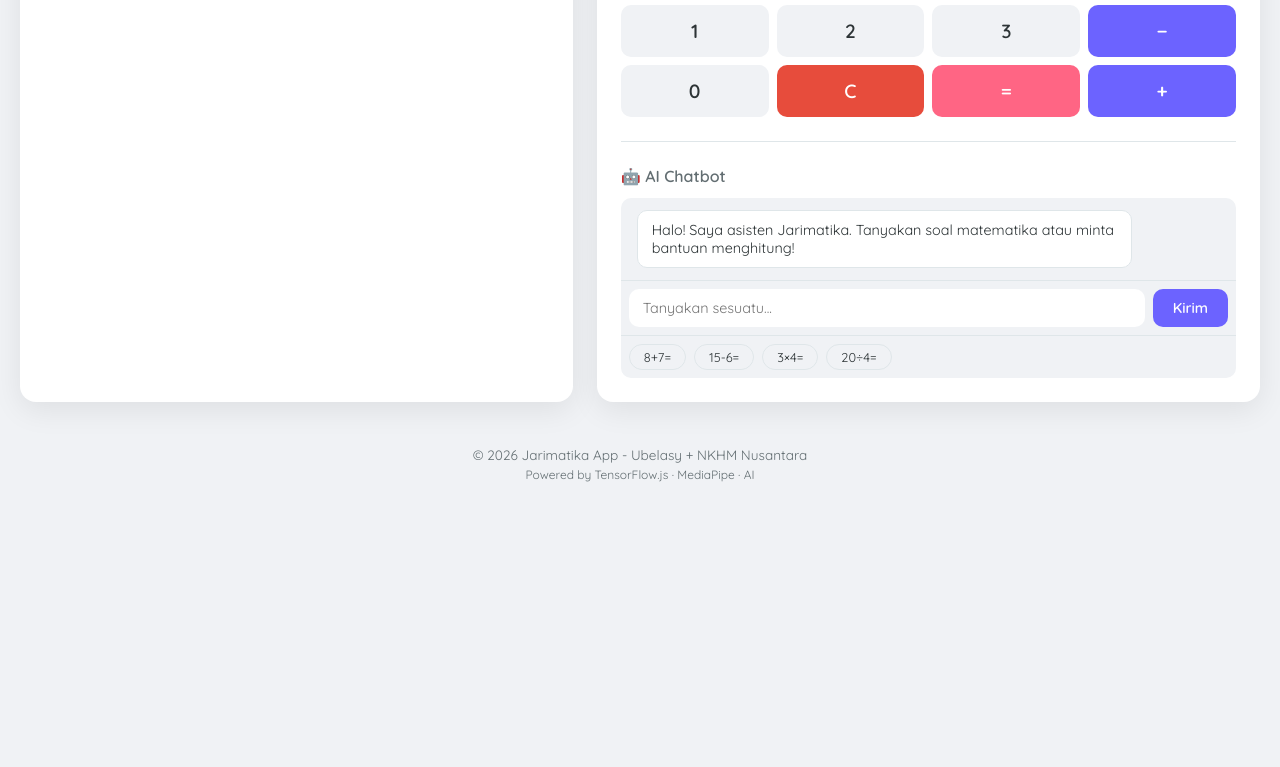
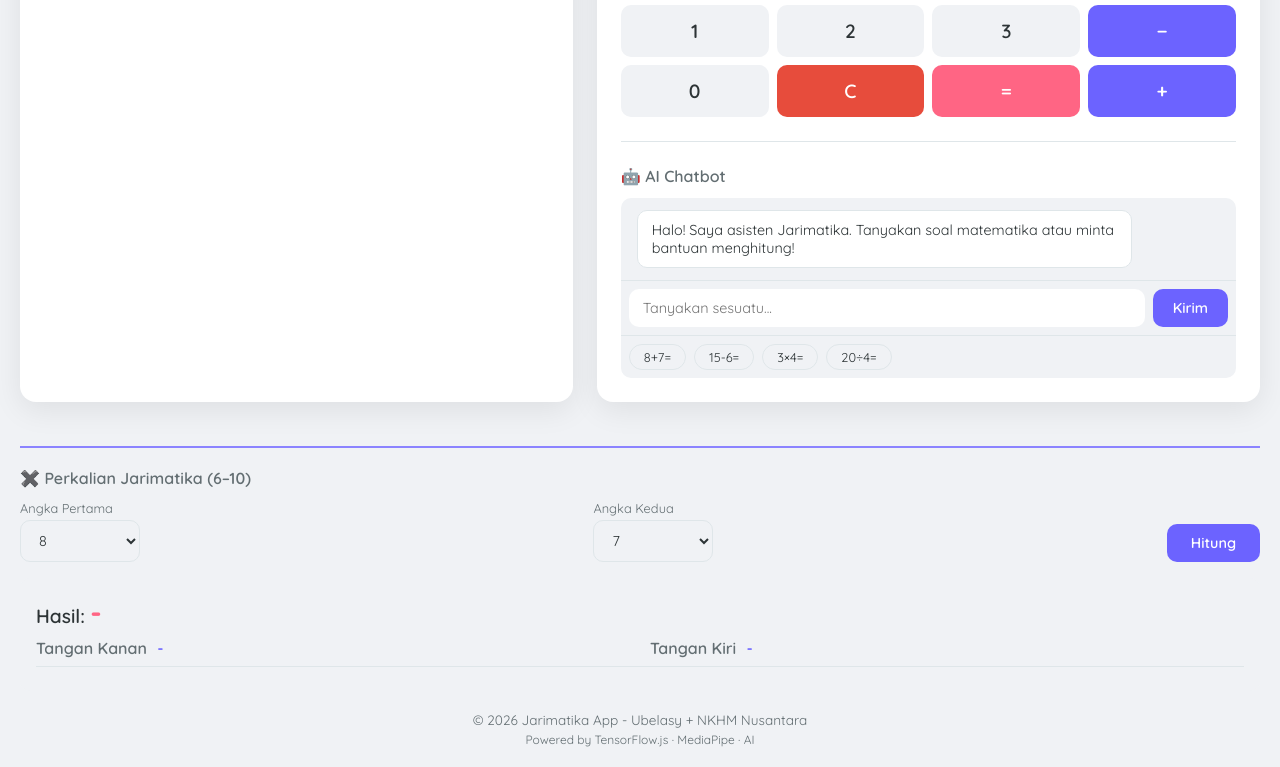
Before and after one commit to SRPakpahanSST/Jarimatika-App, a website: page index.html in a window 1280 px wide. Shown: the part 604-1371 px from the top of the page. Before the commit the page ends 1106 px from the top, so only its background shows below. Drawn offline with Linux system fonts and the light colour scheme.

Commit message:
Update index.html

```diff
--- a/index.html
+++ b/index.html
@@ -132,6 +132,52 @@
                     </div>
                 </div>
             </div>
+<!-- Section: Perkalian Jarimatika (6-10) -->
+<div class="result-section jarimatika-section">
+    <h3>✖️ Perkalian Jarimatika (6–10)</h3>
+    <div class="jarimatika-input">
+        <div class="input-group">
+            <label>Angka Pertama</label>
+            <select id="num1Select" class="select-styled">
+                <option value="6">6</option>
+                <option value="7">7</option>
+                <option value="8" selected>8</option>
+                <option value="9">9</option>
+                <option value="10">10</option>
+            </select>
+        </div>
+        <div class="input-group">
+            <label>Angka Kedua</label>
+            <select id="num2Select" class="select-styled">
+                <option value="6">6</option>
+                <option value="7" selected>7</option>
+                <option value="8">8</option>
+                <option value="9">9</option>
+                <option value="10">10</option>
+            </select>
+        </div>
+        <button id="calcJarimatikaBtn" class="btn-primary">Hitung</button>
+    </div>
+    <div id="jarimatikaResult" class="jarimatika-result">
+        <div class="result-row">
+            <span>Hasil:</span>
+            <span id="resultValue" class="result-number">-</span>
+        </div>
+        <div class="finger-detail">
+            <div class="hand-detail">
+                <span class="hand-label">Tangan Kanan</span>
+                <span id="rightFingerName" class="finger-name">-</span>
+            </div>
+            <div class="hand-detail">
+                <span class="hand-label">Tangan Kiri</span>
+                <span id="leftFingerName" class="finger-name">-</span>
+            </div>
+        </div>
+        <div class="calculation-steps" id="calculationSteps">
+            <!-- akan diisi -->
+        </div>
+    </div>
+</div>
         </div>
     </main>
 
```
